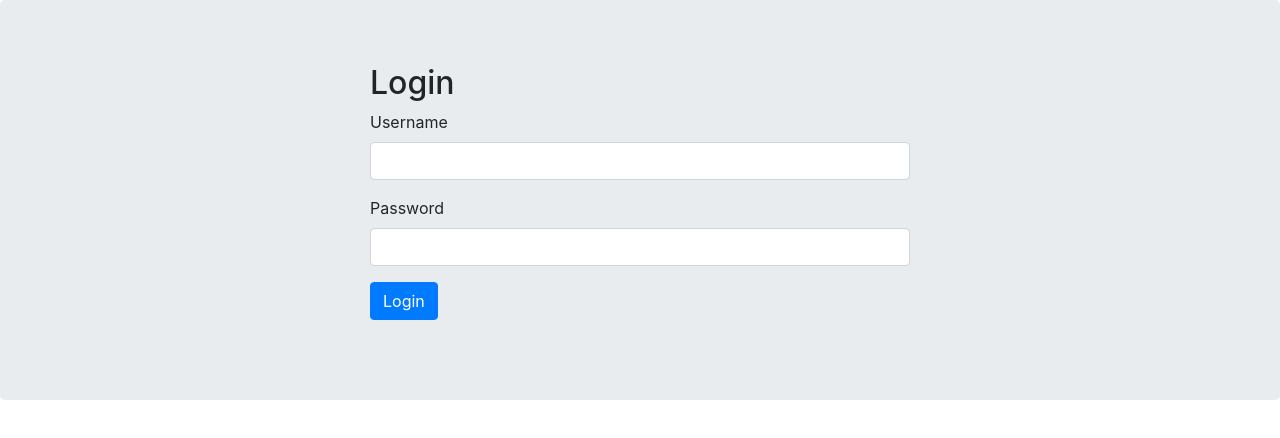
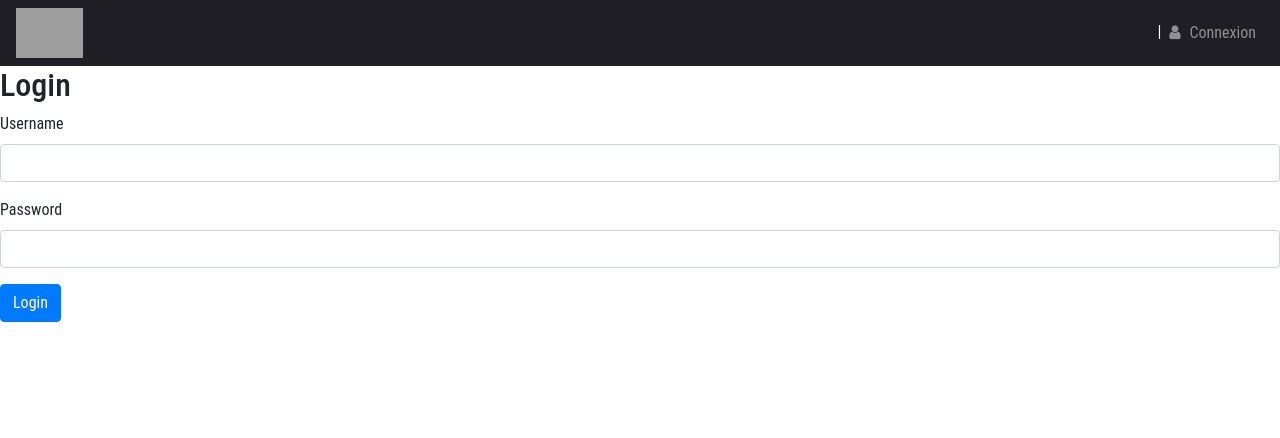
Before and after one commit to Fr0ozen/SiTuVeux, an Angular app: page /login in a window 1280 px wide. Shown: the top 438 px of the page. Built offline with nearby package versions, Linux system fonts and the light colour scheme; grey boxes are pictures that could not be loaded.

Commit message:
ajout de plein de bonne chose

```diff
--- a/angular.json
+++ b/angular.json
@@ -26,8 +26,9 @@
               "src/assets"
             ],
             "styles": [
+              "src/styles.scss",
               "node_modules/bootstrap/dist/css/bootstrap.css",
-              "src/styles.scss"
+              "node_modules/font-awesome/css/font-awesome.css"
             ],
             "scripts": []
           },
--- a/package.json
+++ b/package.json
@@ -16,8 +16,10 @@
         "@angular/platform-browser": "~7.2.0",
         "@angular/platform-browser-dynamic": "~7.2.0",
         "@angular/router": "~7.2.0",
+        "@ng-bootstrap/ng-bootstrap": "^4.0.3",
         "bootstrap": "^4.2.1",
         "core-js": "^2.5.4",
+        "font-awesome": "^4.7.0",
         "jquery": "^3.3.1",
         "popper": "^1.0.1",
         "rxjs": "~6.3.3",
--- a/src/app/_helpers/error.interceptor.ts
+++ b/src/app/_helpers/error.interceptor.ts
@@ -16,7 +16,7 @@ export class ErrorInterceptor implements HttpInterceptor {
                 location.reload(true);
             }
 
-            const error = err.error.message || err.statusText;
+            const error = err.error || err.statusText;
             return throwError(error);
         }));
     }
--- a/src/app/header/header.component.html
+++ b/src/app/header/header.component.html
@@ -1,18 +1,37 @@
 <!-- nav -->
-<nav class="navbar navbar-expand navbar-dark bg-dark" *ngIf="currentUser">
-  <div class="navbar-nav">
-    <a class="nav-item nav-link" routerLink="/home">Home</a>
-    <a class="nav-item nav-link" (click)="logout()">Logout</a>
+<nav class="navbar navbar-expand-lg navbar-custom">
+  <ul class="navbar-nav mr-auto">
+    <li class="nav-item">
+      <img class="logo-epsi-style" src="assets/img/logo_epsi.png">
+    </li>
+  </ul>
+  <button class="navbar-toggler" type="button" (click)="navbarCollapsed = !navbarCollapsed"
+          [attr.aria-expanded]="!navbarCollapsed" aria-controls="navbarContent" aria-expanded="false"
+          aria-label="Toggle navigation">
+    <span class="navbar-toggler-icon">
+      <i class="fa fa-navicon fa-lg"></i>
+    </span>
+  </button>
+  <div class="collapse navbar-collapse" [ngbCollapse]="navbarCollapsed">
+    <ul class="navbar-nav ml-auto">
+      <!--<li class="nav-item active" routerLinkActive='active'>
+        <a class="nav-item nav-link" routerLink="/tournaments">Tournois</a>
+      </li>-->
+      <li class="nav-item pipe-style" *ngIf="navbarCollapsed">|</li>
+      <li class="nav-item pipe-style" *ngIf="!navbarCollapsed">__________</li>
+      <li class="nav-item" routerLinkActive='active'>
+        <a class="nav-item nav-link" routerLink="/login" *ngIf="!currentUser">
+          <i class="fa fa-user user-icon"></i>
+          Connexion
+        </a>
+        <a class="nav-item nav-link" (click)="logout()" routerLink="/login" *ngIf="currentUser">
+          <i class="fa fa-user user-icon"></i>
+          Déconnexion
+        </a>
+      </li>
+    </ul>
   </div>
 </nav>
 
 <!-- main app container -->
-<div class="jumbotron">
-  <div class="container">
-    <div class="row">
-      <div class="col-md-6 offset-md-3">
-        <router-outlet></router-outlet>
-      </div>
-    </div>
-  </div>
-</div>
+<router-outlet></router-outlet>
--- a/src/app/header/header.component.scss
+++ b/src/app/header/header.component.scss
@@ -0,0 +1,35 @@
+.navbar-custom {
+  background-color: #1F1E24;
+}
+/* change the brand and text color */
+.navbar-custom .navbar-brand,
+.navbar-custom .navbar-text {
+  color: rgba(255,255,255,.5);
+}
+/* change the link color */
+.navbar-custom .navbar-nav .nav-link {
+  color: white;
+}
+/* change the color of active or hovered links */
+.navbar-custom .nav-item.active .nav-link,
+.navbar-custom .nav-item:hover .nav-link {
+  color: rgba(255,255,255,.5);
+}
+
+.user-icon {
+  margin-right: 5px;
+}
+
+.pipe-style {
+  color: white;
+  margin-top: 7px;
+}
+
+.logo-epsi-style {
+  height: 50px;
+}
+
+.fa.fa-navicon {
+  color:white;
+  margin-top: 5px;
+}
--- a/src/app/header/header.component.ts
+++ b/src/app/header/header.component.ts
@@ -11,6 +11,7 @@ import { User } from '../_models/user';
 })
 export class HeaderComponent {
   currentUser: User;
+  navbarCollapsed = true;
 
   constructor(private router: Router, private authenticationService: AuthenticationService) {
     this.authenticationService.currentUser.subscribe(x => this.currentUser = x);
--- a/src/app/home/home.component.html
+++ b/src/app/home/home.component.html
@@ -1,3 +1,2 @@
 <h1>Home</h1>
-<p>You're logged in with Angular 7 & JWT!!</p>
-<button (click)="test()">test</button>
+<p>You're logged in</p>
--- a/src/app/tournaments/tournaments.component.html
+++ b/src/app/tournaments/tournaments.component.html
@@ -1,9 +1,48 @@
 <div style="text-align:center">
-  <h1>
-    Welcome to {{ title }}!
-  </h1>
-  <div class="container-fluid">
-    <ul class="tournaments">
+  <img src="assets/img/background_csgo.jpg" class="img-fluid background-csgo" alt="csgo background">
+  <div class="container-fluid tournament-background">
+
+
+    <div class="row justify-content-md-center">
+      <div class="col-md-auto live-container">
+        <img src="assets/img/live.png" class="img-fluid live-icon" alt="live icon">
+        <span class="live-title">En Cours</span>
+      </div>
+    </div>
+    <div class="row justify-content-md-center">
+      <ul>
+        <li>
+            <span>
+              <img src="media/logo/kill-one.png" alt="">
+            </span>
+          <span>vs</span>
+          <span>
+              <img src="media/logo/kill-two.png" alt="">
+          </span>
+        </li>
+        <li>
+          <span>
+            <img src="media/logo/kill-three.png" alt="">
+          </span>
+          <span>vs</span>
+          <span>
+            <img src="media/logo/kill-four.png" alt="">
+          </span>
+        </li>
+        <li>
+          <span>
+            <img src="media/logo/kill-five.png" alt="">
+          </span>
+          <span>vs</span>
+          <span>
+            <img src="media/logo/kill-six.png" alt="">
+          </span>
+        </li>
+      </ul>
+    </div>
+
+
+    <!--<ul class="tournaments">
       <table class="table table-dark">
         <tr>
           <th>Nom</th>
@@ -20,6 +59,6 @@
           <td class="">{{ tournament.sponsor }}</td>
         </tr>
       </table>
-    </ul>
+    </ul>-->
   </div>
 </div>
--- a/src/app/tournaments/tournaments.component.scss
+++ b/src/app/tournaments/tournaments.component.scss
@@ -0,0 +1,36 @@
+.background-csgo {
+  max-width: 100%;
+  height: auto;
+  background-size: cover;
+  background-position: center center;
+  border-bottom: 3px solid #f68b1f;
+}
+
+.tournament-background {
+  background-color: black;
+}
+
+.live-container {
+  margin-top: 8%;
+}
+
+.live-title {
+  color: white;
+  font-size: 30px;
+  font-weight: 700;
+  vertical-align: middle;
+  margin-left: 3%;
+}
+
+.live-icon {
+  width: 10%;
+  vertical-align: middle;
+  position: relative;
+  animation: live 2s infinite;
+}
+
+@keyframes live {
+  0%   { z-index: -1; }
+  50%   { z-index: 1; }
+  100% { z-index: -1; }
+}
--- a/src/styles.scss
+++ b/src/styles.scss
@@ -1 +1,4 @@
 /* You can add global styles to this file, and also import other style files */
+body {
+  font-family: "Roboto Condensed", sans-serif !important;
+}
```
Also changed, not shown: src/app/app.module.ts (+5 -3 lines), 2 other files (tests, documents, lock files or other folders).
